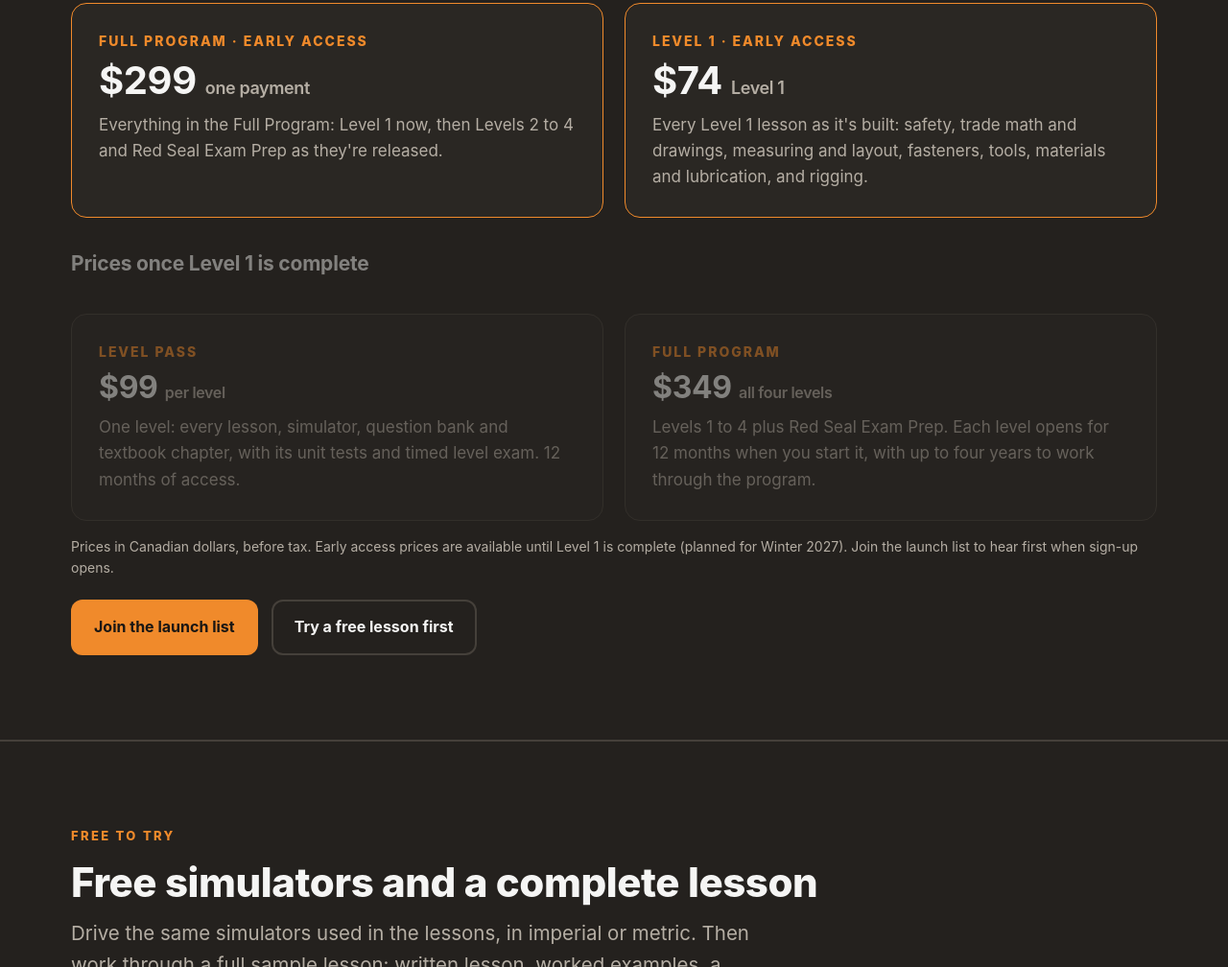
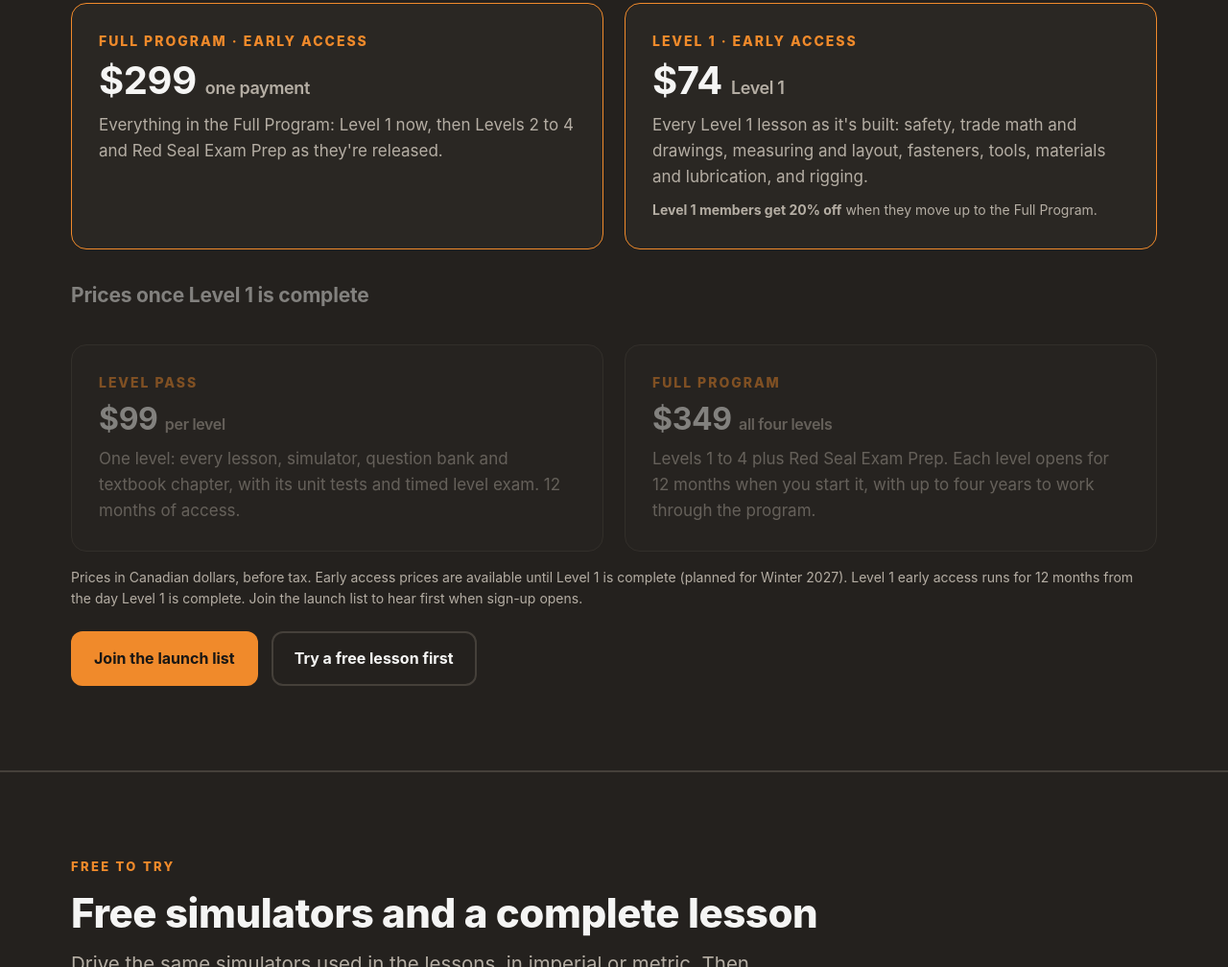
Before and after one commit to CrewForgeDeveloper1/crewforge-site, a plain HTML site: page index.html in a window 1280 px wide. Shown: the part 3710-4718 px from the top of the page at 96% size. Drawn offline with Linux system fonts and the light colour scheme.

Commit message:
Publish site from pipeline 1d78b70

```diff
--- a/index.html
+++ b/index.html
@@ -155,7 +155,8 @@
       <div class="card" style="border-color:var(--accent)"><div class="num">LEVEL 1 · EARLY ACCESS</div>
         <h3 style="margin-top:8px;font-size:40px">$74 <span class="muted" style="font-size:18px;font-weight:600">Level 1</span></h3>
         <p>Every Level 1 lesson as it's built: safety, trade math and drawings, measuring and layout, fasteners, tools,
-          materials and lubrication, and rigging.</p></div>
+          materials and lubrication, and rigging.</p>
+        <p class="small" style="margin-top:10px"><b>Level 1 members get 20% off</b> when they move up to the Full Program.</p></div>
     </div>
     <div style="opacity:.45;margin-top:36px">
       <h3>Prices once Level 1 is complete</h3>
@@ -171,7 +172,7 @@
       </div>
     </div>
     <p class="small muted" style="margin-top:16px">Prices in Canadian dollars, before tax. Early access prices are available
-      until Level 1 is complete (planned for Winter 2027). Join the launch list to hear first when sign-up opens.</p>
+      until Level 1 is complete (planned for Winter 2027). Level 1 early access runs for 12 months from the day Level 1 is complete. Join the launch list to hear first when sign-up opens.</p>
     <div class="ctas" style="margin-top:22px;display:flex;gap:14px;flex-wrap:wrap">
       <a class="btn primary" href="#join">Join the launch list</a>
       <a class="btn ghost" href="lesson-sling-angles.html">Try a free lesson first</a></div>
```
